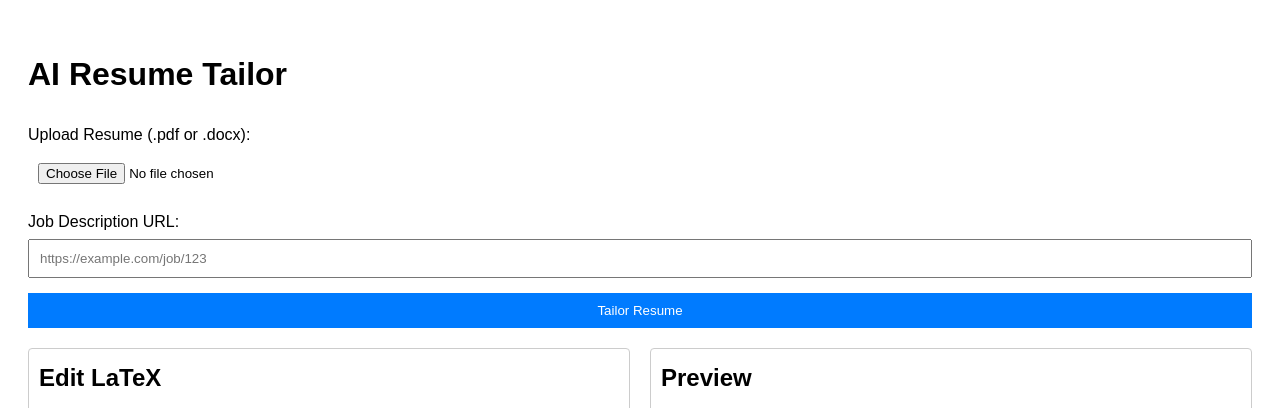
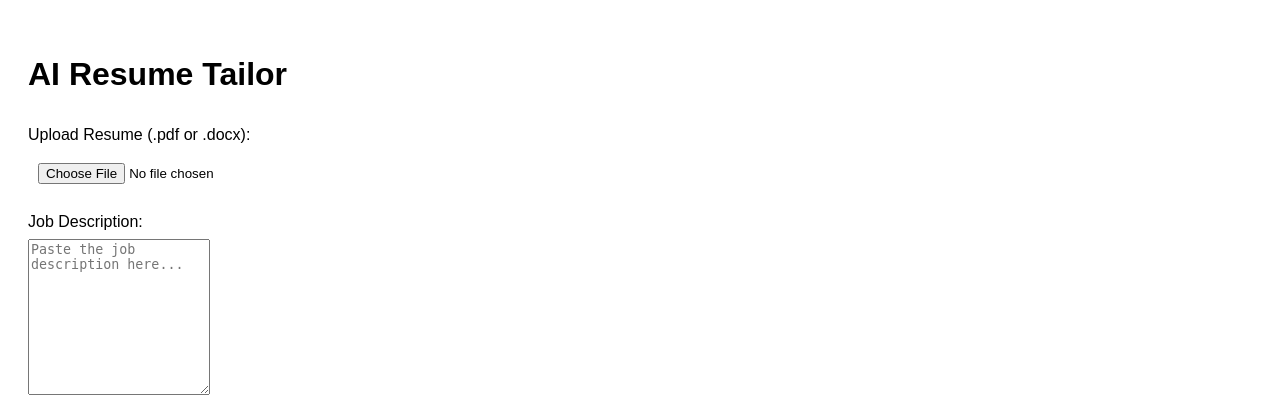
Before and after one commit to bhavani-mahalakshmi/tailor-resume-new, a Flask app: page / in a window 1280 px wide. Shown: the top 408 px of the page. Run offline with Flask 3, Linux system fonts and the light colour scheme.

Commit message:
jd text box

```diff
--- a/app.py
+++ b/app.py
@@ -488,6 +488,7 @@ You are an expert resume writer and career coach. Your task is to rewrite the fo
 8. **No Headers:** Do not include any section headers or titles in your output. Only provide the content that should go under the section.
 9. **Special Instructions for KEY SKILLS:** Keep the original formatting and content. Only add new skills from the job description that are not already present. Do not modify existing skills.
 10. **Special Instructions for EXPERIENCE:** Preserve the role names and dates exactly as they appear in the original. Only modify the bullet points to better match the job description.
+11. **LaTeX Escaping:** Make sure to escape special LaTeX characters like &, %, $, #, _, {{, }}, ~, ^ with a backslash. For example, write 'R\\&D' instead of 'R&D'.
 
 **Job Description:**
 ---
@@ -540,6 +541,9 @@ You are an expert resume writer and career coach. Your task is to rewrite the fo
                 # If content contains \item but no list environment, wrap it in itemize
                 if not (r'\begin{itemize}' in tailored_content and r'\end{itemize}' in tailored_content):
                     tailored_content = r'\begin{itemize}' + '\n' + tailored_content + '\n' + r'\end{itemize}'
+
+            # Ensure proper LaTeX escaping
+            tailored_content = escape_latex_text(tailored_content)
 
             print(f"Gemini tailoring successful for section '{section_name}'.")
             return tailored_content
@@ -668,22 +672,17 @@ def index():
 
 @app.route('/process', methods=['POST'])
 def process_resume():
-    """Handles file upload, URL, parsing, tailoring, and returns tailored LaTeX."""
+    """Handles file upload, parsing, tailoring, and returns tailored LaTeX."""
     if 'resume' not in request.files:
         return jsonify({"error": "No resume file part in the request."}), 400
 
     file = request.files['resume']
-    job_url = request.form.get('job_url', '').strip()
     manual_jd = request.form.get('job_description', '').strip()
 
     if file.filename == '':
         return jsonify({"error": "No file selected."}), 400
-    if not job_url and not manual_jd:
-        return jsonify({"error": "Either Job description URL or manual job description is required."}), 400
-
-    # Validate URL format (basic check) if no manual JD provided
-    if not manual_jd and not (job_url.startswith('http://') or job_url.startswith('https://')):
-         return jsonify({"error": "Invalid URL format. Please include http:// or https://"}), 400
+    if not manual_jd:
+        return jsonify({"error": "Job description is required."}), 400
 
     if file and allowed_file(file.filename):
         # Secure the filename before saving
@@ -720,14 +719,10 @@ def process_resume():
 
             # 3. Get Job Description
             print("\n--- Getting Job Description ---")
-            job_description = manual_jd if manual_jd else scrape_job_description(job_url)
+            job_description = manual_jd
             user_message = "" # Message to send back to the user
-            if "ERROR" in job_description and not manual_jd:
-                 print(f"Warning: Job description scraping failed: {job_description}")
-                 return jsonify({"error": "Could not scrape job description. Please enter it manually."}), 400
-            elif len(job_description) < 150 and not manual_jd:
-                 user_message = "Warning: Scraped job description seems very short. Tailoring quality may be affected. "
-
+            if len(job_description) < 150:
+                user_message = "Warning: Job description seems very short. Tailoring quality may be affected. "
 
             # 4. Tailor each section using Gemini
             updated_latex = initial_latex
@@ -763,7 +758,6 @@ def process_resume():
                      user_message += "Tailoring complete for other sections."
                 else:
                      user_message = "Tailoring complete. Review the LaTeX below."
-
 
             print("--- Tailoring Loop Complete ---")
 
--- a/templates/index.html
+++ b/templates/index.html
@@ -133,8 +133,8 @@
                 <input type="file" id="resume" name="resume" accept=".pdf,.docx" required>
             </div>
             <div class="form-group">
-                <label for="job_url">Job Description URL:</label>
-                <input type="url" id="job_url" name="job_url" placeholder="https://example.com/job/123" required>
+                <label for="job_description">Job Description:</label>
+                <textarea id="job_description" name="job_description" rows="10" placeholder="Paste the job description here..." required></textarea>
             </div>
             <button type="submit">Tailor Resume</button>
         </form>
@@ -159,24 +159,6 @@
         <p><small>Note: This tool uses AI and web scraping, results may vary. Review carefully.</small></p>
     </div>
 
-    <!-- Job Description Dialog -->
-    <div id="jd-dialog" class="dialog-overlay">
-        <div class="dialog">
-            <div class="dialog-header">
-                <h3 class="dialog-title">Enter Job Description</h3>
-                <button class="dialog-close">&times;</button>
-            </div>
-            <div class="dialog-content">
-                <p>The job description could not be automatically retrieved. Please paste the job description below:</p>
-                <textarea id="manual-jd" placeholder="Paste the job description here..."></textarea>
-            </div>
-            <div class="dialog-footer">
-                <button id="cancel-jd">Cancel</button>
-                <button id="submit-jd" class="download-btn">Submit</button>
-            </div>
-        </div>
-    </div>
-
     <!-- Add CodeMirror JS -->
     <script src="https://cdnjs.cloudflare.com/ajax/libs/codemirror/5.65.5/codemirror.min.js"></script>
     <script src="https://cdnjs.cloudflare.com/ajax/libs/codemirror/5.65.5/mode/stex/stex.min.js"></script> <!-- LaTeX mode -->
@@ -186,11 +168,6 @@
         const latexCode = document.getElementById('latex-code');
         const previewFrame = document.getElementById('preview-frame');
         const downloadBtn = document.getElementById('download-pdf');
-        const jdDialog = document.getElementById('jd-dialog');
-        const manualJd = document.getElementById('manual-jd');
-        const submitJd = document.getElementById('submit-jd');
-        const cancelJd = document.getElementById('cancel-jd');
-        const closeJd = document.querySelector('.dialog-close');
 
         // Initialize CodeMirror
         const editor = CodeMirror.fromTextArea(latexCode, {
@@ -270,45 +247,29 @@
             };
         }
 
-        // Function to show the job description dialog
-        function showJdDialog() {
-            jdDialog.style.display = 'block';
-            manualJd.focus();
-        }
+        form.addEventListener('submit', async (event) => {
+            event.preventDefault();
+            const formData = new FormData(form);
 
-        // Function to hide the job description dialog
-        function hideJdDialog() {
-            jdDialog.style.display = 'none';
-            manualJd.value = '';
-        }
+            try {
+                statusDiv.textContent = 'Processing... Please wait.';
+                statusDiv.className = '';
+                editor.setValue('');
+                downloadBtn.style.display = 'none';
 
-        // Event listeners for dialog
-        closeJd.addEventListener('click', hideJdDialog);
-        cancelJd.addEventListener('click', hideJdDialog);
-        submitJd.addEventListener('click', () => {
-            const jd = manualJd.value.trim();
-            if (jd) {
-                hideJdDialog();
-                processResumeWithJd(jd);
-            }
-        });
+                const response = await fetch('/process', {
+                    method: 'POST',
+                    body: formData,
+                });
 
-        // Function to process resume with manual job description
-        function processResumeWithJd(jobDescription) {
-            const formData = new FormData(form);
-            formData.append('job_description', jobDescription);
+                if (!response.ok) {
+                    const errorText = await response.text();
+                    console.error('Server error:', errorText);
+                    throw new Error(`Server error: ${response.status} ${response.statusText}`);
+                }
 
-            statusDiv.textContent = 'Processing... Please wait.';
-            statusDiv.className = '';
-            editor.setValue('');
-            downloadBtn.style.display = 'none';
+                const result = await response.json();
 
-            fetch('/process', {
-                method: 'POST',
-                body: formData
-            })
-            .then(response => response.json())
-            .then(result => {
                 if (result.error) {
                     statusDiv.textContent = `Error: ${result.error}`;
                     statusDiv.className = 'error';
@@ -317,40 +278,9 @@
                     statusDiv.textContent = result.message || 'Tailoring complete. Review the LaTeX below.';
                     updatePreview();
                 }
-            })
-            .catch(error => {
-                console.error('Fetch Error:', error);
-                statusDiv.textContent = `Error: Could not connect to the server or process the request. ${error}`;
-                statusDiv.className = 'error';
-            });
-        }
-
-        form.addEventListener('submit', async (event) => {
-            event.preventDefault();
-            const formData = new FormData(form);
-
-            try {
-                const response = await fetch('/process', {
-                    method: 'POST',
-                    body: formData,
-                });
-
-                const result = await response.json();
-
-                if (response.ok) {
-                    editor.setValue(result.latex || '');
-                    statusDiv.textContent = result.message || 'Tailoring complete. Review the LaTeX below.';
-                    updatePreview();
-                } else if (result.error && result.error.includes('Could not scrape job description')) {
-                    // Show dialog for manual job description entry
-                    showJdDialog();
-                } else {
-                    statusDiv.textContent = `Error: ${result.error || 'Unknown error'}`;
-                    statusDiv.className = 'error';
-                }
             } catch (error) {
                 console.error('Fetch Error:', error);
-                statusDiv.textContent = `Error: Could not connect to the server or process the request. ${error}`;
+                statusDiv.textContent = `Error: Could not connect to the server or process the request. ${error.message}`;
                 statusDiv.className = 'error';
             }
         });
```
